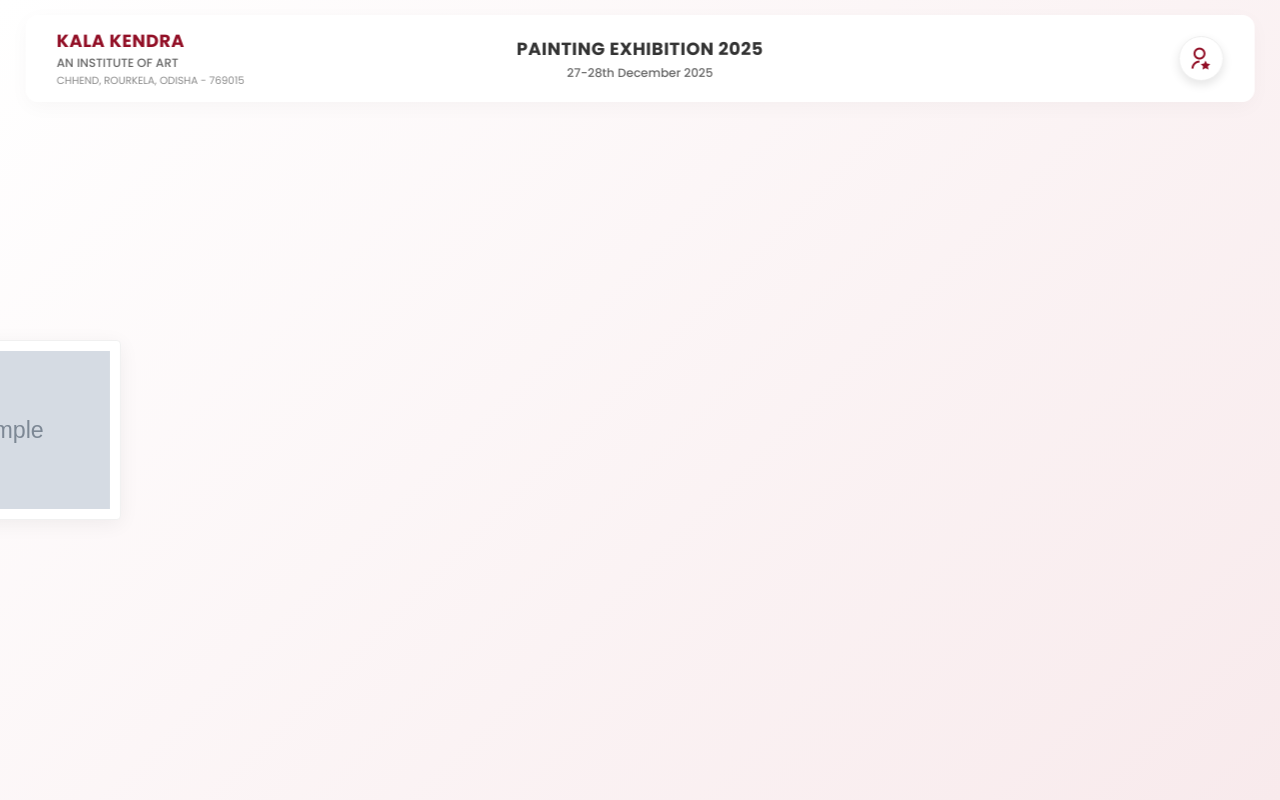
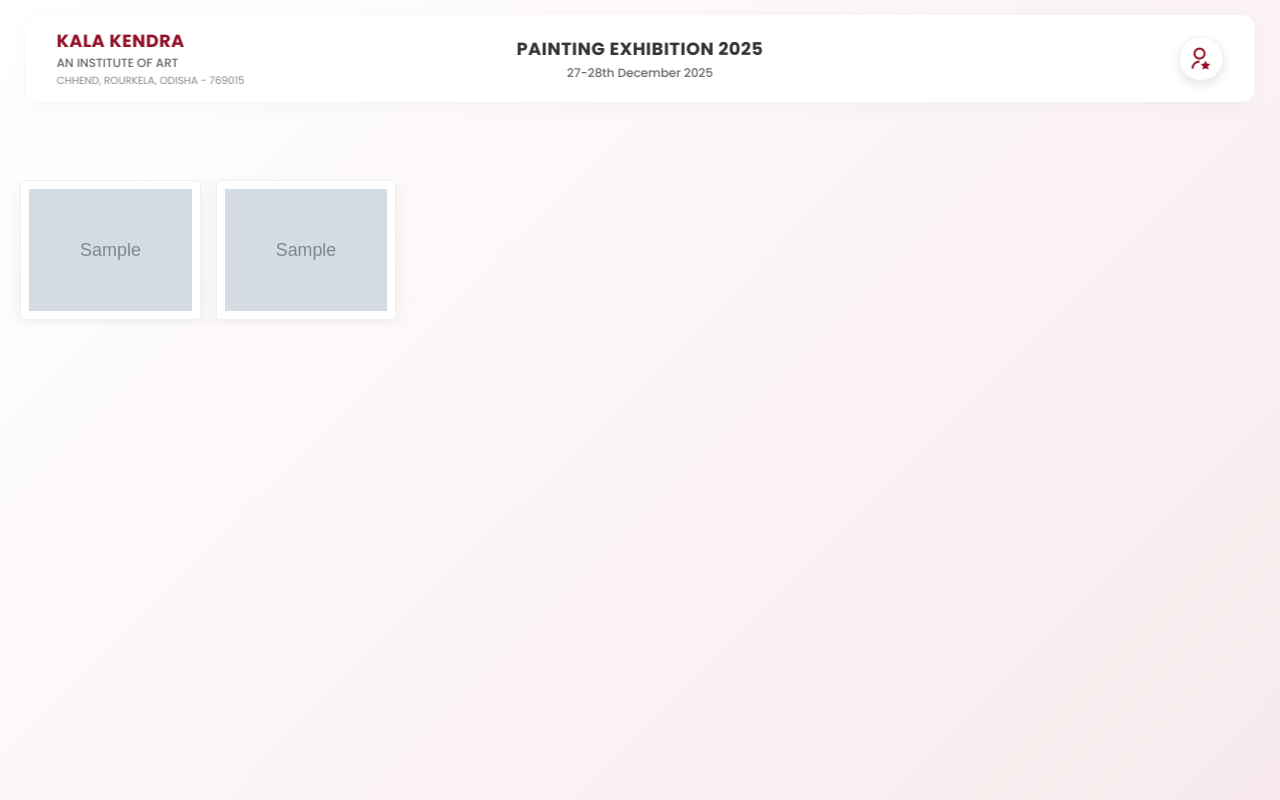
Before and after one commit to kalyanijha445/kala_kendra, a Flask app: page / in a window 1280 px wide. Run offline with Flask 3, Linux system fonts and the light colour scheme; tables that the repository leaves empty hold one stand-in row (values such as "Sample post"); grey boxes marked "Sample" are stand-in pictures.

Commit message:
Update index.html

```diff
--- a/templates/index.html
+++ b/templates/index.html
@@ -33,40 +33,69 @@
             font-family: var(--font);
             background: linear-gradient(135deg, var(--gradient-start) 0%, var(--gradient-end) 100%);
             color: var(--text-main);
-            height: 100vh;
+            /* Enable Vertical Scrolling for the whole page */
+            min-height: 100vh;
             width: 100vw;
-            overflow: hidden;
+            overflow-y: auto;
+            overflow-x: hidden;
         }
 
-        /* --- 2. MARQUEE LAYOUT --- */
+        /* --- 2. SCROLL LAYOUT --- */
         .gallery-viewport {
-            width: 100vw; height: 100vh;
-            display: flex; flex-direction: column; justify-content: center;
-            overflow: hidden; gap: 20px; padding-top: 120px;
+            width: 100vw;
+            min-height: 100vh;
+            height: auto;
+            display: flex; flex-direction: column; justify-content: flex-start;
+            gap: 20px;
+            padding-top: 180px;
+            padding-bottom: 50px;
         }
 
-        .scroll-track { display: flex; width: max-content; gap: 20px; }
+        /* Container for the row of images */
+        .scroll-track {
+            display: flex;
+            width: 100%;
+            gap: 15px;
+            /* Enable Native Horizontal Scrolling (Manual) */
+            overflow-x: auto;
+            padding-left: 20px;
+            padding-right: 20px;
+            padding-bottom: 5px;
 
-        .move-right { animation: scrollRight 180s linear infinite; }
-        .move-left { animation: scrollLeft 180s linear infinite; }
+            /* HIDE SCROLLBARS COMPLETELY */
+            -ms-overflow-style: none;  /* IE and Edge */
+            scrollbar-width: none;  /* Firefox */
+        }
 
-        @keyframes scrollLeft { 0% { transform: translateX(0); } 100% { transform: translateX(-50%); } }
-        @keyframes scrollRight { 0% { transform: translateX(-50%); } 100% { transform: translateX(0); } }
+        /* Hide Scrollbar for Chrome/Safari/Opera */
+        .scroll-track::-webkit-scrollbar {
+            display: none;
+        }
 
-        .scroll-track:hover { animation-play-state: paused; }
+        /* Disable CSS Animation so JS can handle both Auto & Manual */
+        .move-right { animation: none; }
+        .move-left { animation: none; }
 
-        /* --- 3. ART CARD (Minimalist Frame) --- */
+        .scroll-track:hover {
+            cursor: grab;
+        }
+        .scroll-track:active {
+            cursor: grabbing;
+        }
+
+        /* --- 3. ART CARD (Minimize Size) --- */
         .art-card {
-            position: relative; background: #fff; padding: 10px;
+            position: relative; background: #fff; padding: 8px;
             border-radius: 4px; box-shadow: 0 4px 20px rgba(0,0,0,0.06);
-            height: 180px; min-width: 130px;
+            /* Height: 140px, Width: ~110px */
+            height: 140px;
+            min-width: 110px;
             cursor: pointer; transition: all 0.4s cubic-bezier(0.2, 0.8, 0.2, 1);
             flex-shrink: 0; border: 1px solid #f0f0f0;
         }
 
         .card-view-trigger {
             width: 100%; height: 100%; display: block; overflow: hidden;
-            /* Prevent default context menu on long press so we can show our own button */
             -webkit-touch-callout: none;
             -webkit-user-select: none;
             user-select: none;
@@ -120,7 +149,6 @@
 
         .nav-right { display: flex; justify-content: flex-end; position: relative;}
 
-        /* --- RESTORED PREVIOUS ICON BUTTON --- */
         .user-menu-btn {
             width: 45px; height: 45px; background: #fff;
             border: 1px solid #eee; border-radius: 50%;
@@ -175,7 +203,6 @@
 
         .form-card {
             background: var(--card-bg);
-            /* Reduced width */
             width: 420px;
             max-width: 92%;
             height: auto;
@@ -187,7 +214,6 @@
             transform: translateY(20px) scale(0.98);
             transition: all 0.4s cubic-bezier(0.16, 1, 0.3, 1);
             position: relative;
-            /* Ensures internal content respects border-radius at bottom */
             overflow: hidden;
         }
         .modal-overlay.active .form-card { transform: translateY(0) scale(1); }
@@ -305,7 +331,6 @@
 
         /* --- 7. MOBILE RESPONSIVE TWEAKS --- */
         @media screen and (max-width: 768px) {
-            /* RE-ORGANIZE NAVBAR: 2-Row Layout */
             .navbar {
                 display: grid;
                 grid-template-columns: 1fr auto;
@@ -316,14 +341,11 @@
                 width: 94%;
             }
 
-            /* Left: Brand info (Top-Left) */
             .nav-left { grid-column: 1; grid-row: 1; }
 
-            /* Right: User Icon (Top-Right) */
             .nav-right { grid-column: 2; grid-row: 1; align-self: center; justify-self: end; }
             .user-menu-btn { width: 40px; height: 40px; }
 
-            /* Center: Event Info (Bottom Row, Full Width) */
             .nav-center {
                 grid-column: 1 / -1;
                 grid-row: 2;
@@ -333,7 +355,6 @@
                 margin-top: 5px;
             }
 
-            /* Scale Down Typography */
             .txt-brand-heading { font-size: 0.95rem; }
             .txt-brand-sub { font-size: 0.65rem; }
             .txt-brand-address { font-size: 0.6rem; max-width: 100%; white-space: normal; line-height: 1.3; margin-top: 3px; }
@@ -341,33 +362,27 @@
             .txt-event-main { font-size: 0.9rem; }
             .txt-event-date { font-size: 0.7rem; }
 
-            /* Fix Viewport Spacing due to taller navbar */
             .gallery-viewport {
-                padding-top: 200px; /* Clears the new stacked navbar */
+                padding-top: 230px; /* Adjusted for stacked navbar */
                 gap: 15px;
             }
 
-            /* Compact Cards for mobile */
-            .art-card { height: 140px; min-width: 105px; padding: 6px; }
+            .art-card { height: 120px; min-width: 90px; padding: 6px; }
 
-            /* Delete button HIDDEN initially on mobile */
             .delete-btn-card {
                 opacity: 0; pointer-events: none;
                 top: -8px; right: -8px;
                 transition: opacity 0.2s, transform 0.2s;
             }
 
-            /* Visible when 'show-mobile' class is added via long-press */
             .delete-btn-card.show-mobile {
                 opacity: 1;
                 pointer-events: auto;
                 transform: scale(0.9);
             }
 
-            /* Dropdown Alignment */
             .menu-dropdown { top: 50px; right: -5px; width: 190px; }
 
-            /* Mobile Lightbox */
             .lightbox-img-frame { border-width: 5px; }
             .lightbox-close { top: 10px; right: 10px; }
         }
@@ -388,7 +403,6 @@
             <div class="txt-event-date">27-28th December 2025</div>
         </div>
         <div class="nav-right" id="navRightContainer">
-            <!-- REVERTED TO STAR ICON -->
             <div class="user-menu-btn" role="button" aria-label="Admin Menu" onclick="toggleUserMenu()">
                 <i class="ri-user-star-line user-icon-lg"></i>
             </div>
@@ -410,6 +424,7 @@
     <div class="gallery-viewport">
         {% if photos %}
 
+            <!-- Move Right: Visually LEFT TO RIGHT (Content Scrolls BACKWARD) -->
             <div class="scroll-track move-right">
                 {% for photo in photos[0::4] %}
                     <div class="art-card" id="card-{{ photo[0] }}">
@@ -431,6 +446,7 @@
                 {% endfor %}
             </div>
 
+            <!-- Move Left: Visually RIGHT TO LEFT (Content Scrolls FORWARD) -->
             <div class="scroll-track move-left">
                 {% for photo in photos[1::4] %}
                     <div class="art-card" id="card-{{ photo[0] }}">
@@ -634,9 +650,9 @@
             longPressTimer = setTimeout(function() {
                 isLongPressActive = true;
                 var btn = el.parentElement.querySelector('.delete-btn-card');
-                if(btn) btn.classList.toggle('show-mobile'); // Toggle visibility on long press
-                if(navigator.vibrate) navigator.vibrate(40); // Haptic feedback
-            }, 600); // 600ms = long press duration
+                if(btn) btn.classList.toggle('show-mobile');
+                if(navigator.vibrate) navigator.vibrate(40);
+            }, 600);
         }
 
         function handleTouchCancel() {
@@ -646,13 +662,92 @@
         function handleTouchEnd(e) {
             clearTimeout(longPressTimer);
             if(isLongPressActive) {
-                // If it was a long press, stop the "click" from happening (prevent lightbox)
                 e.preventDefault();
                 e.stopPropagation();
             }
         }
 
         document.addEventListener('keydown', (e) => { if(e.key === "Escape") { closeModal('uploadModal'); closeModal('lightbox'); } });
+
+        /* --- UPDATED: INFINITE SCROLL LOOP (WITH MANUAL SCROLL SUPPORT) --- */
+        (function() {
+            const tracks = document.querySelectorAll('.scroll-track');
+            const scrollStates = [];
+
+            // 1. Prepare Content for Infinite Scroll
+            tracks.forEach(track => {
+                // Duplicate content twice to ensure there is always content to scroll into
+                // Simple duplication string-based to keep click events handled via delegates in simple setup,
+                // but for delete buttons etc, it's safer to not rely on IDs or be aware that ID duplication happens (CSS/JS selection might need care if using getElementById, but current script uses passed elements 'this').
+                const originalContent = track.innerHTML;
+                track.innerHTML = originalContent + originalContent;
+
+                const isRight = track.classList.contains('move-right');
+
+                // Set initial position
+                if (isRight) {
+                    // For visually "left to right", we scroll content BACKWARD.
+                    // Start roughly in middle (the junction point) so we can scroll left immediately.
+                    track.scrollLeft = track.scrollWidth / 2;
+                } else {
+                    track.scrollLeft = 0;
+                }
+
+                scrollStates.push({
+                    el: track,
+                    direction: isRight ? -1 : 1, // -1 = Move Content Left (Vis Right), 1 = Move Content Right (Vis Left) ... WAIT.
+                                                // move-left means (Left visual). This requires ScrollLeft++.
+                                                // move-right means (Right visual). This requires ScrollLeft--.
+                    paused: false
+                });
+
+                // Attach Events
+                const pause = () => { scrollStates[scrollStates.length-1].paused = true; }; // Fix closure issue below by not using push return
+                // Actually, map logic below:
+            });
+
+            // Re-attach listeners properly
+            scrollStates.forEach(state => {
+                 const pause = () => state.paused = true;
+                 const resume = () => state.paused = false;
+
+                 state.el.addEventListener('mouseenter', pause);
+                 state.el.addEventListener('mouseleave', resume);
+                 state.el.addEventListener('touchstart', pause, {passive: true});
+                 state.el.addEventListener('touchend', () => setTimeout(resume, 1200));
+            });
+
+
+            function loop() {
+                scrollStates.forEach(state => {
+                    if(state.paused) return;
+
+                    const track = state.el;
+                    const halfWidth = track.scrollWidth / 2;
+
+                    // Update Position
+                    track.scrollLeft += (state.direction * 0.7); // Speed
+
+                    // Check boundaries for infinite loop reset
+                    if (state.direction === 1) {
+                        // Visual: Right-to-Left (Normal Read) -> Scroll Increasing
+                        if (track.scrollLeft >= halfWidth) {
+                            // Seamless jump back to start
+                            track.scrollLeft -= halfWidth;
+                        }
+                    } else {
+                        // Visual: Left-to-Right -> Scroll Decreasing
+                        if (track.scrollLeft <= 0) {
+                            // Seamless jump to "middle" clone
+                            track.scrollLeft += halfWidth;
+                        }
+                    }
+                });
+                requestAnimationFrame(loop);
+            }
+            requestAnimationFrame(loop);
+
+        })();
     </script>
 </body>
 </html>
```
